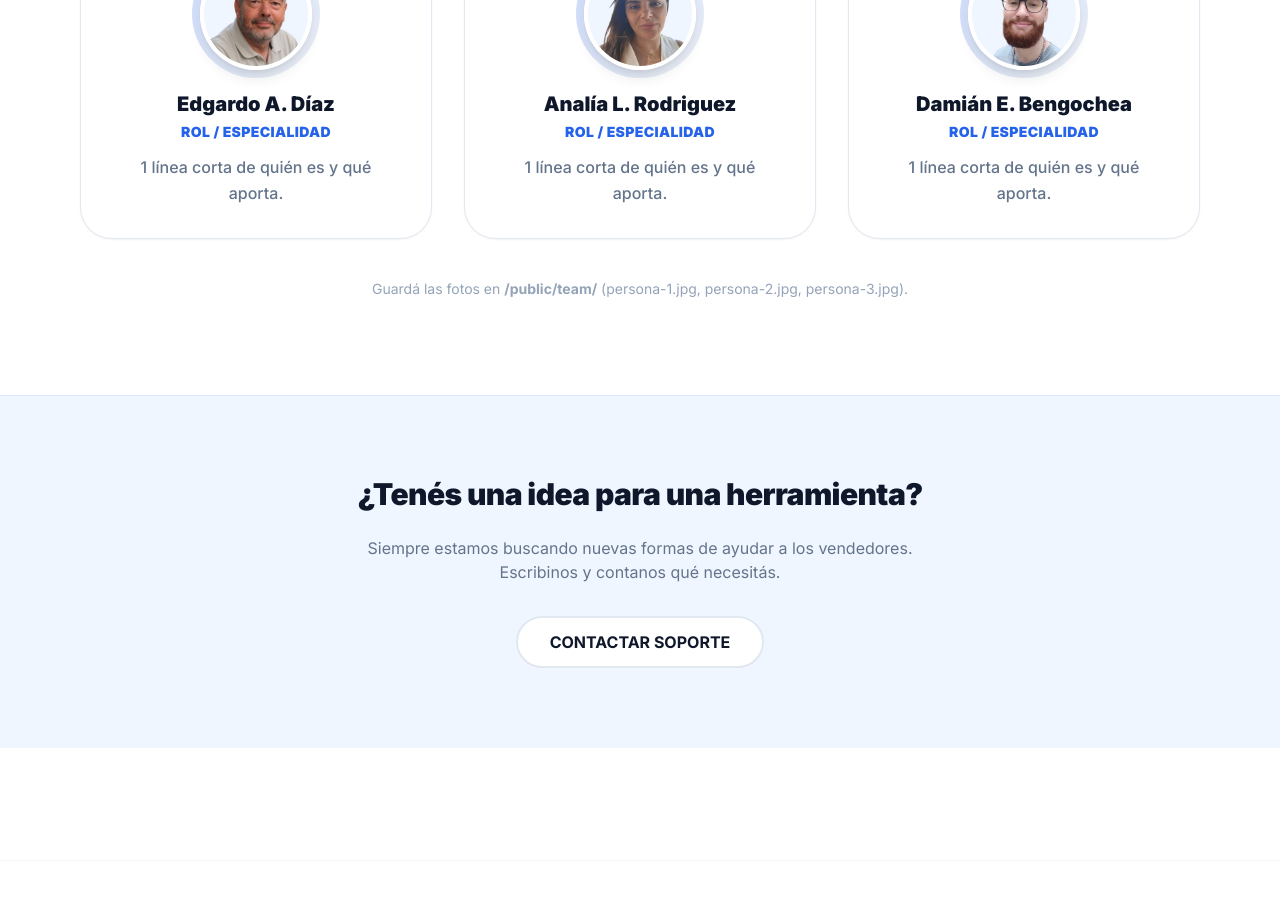
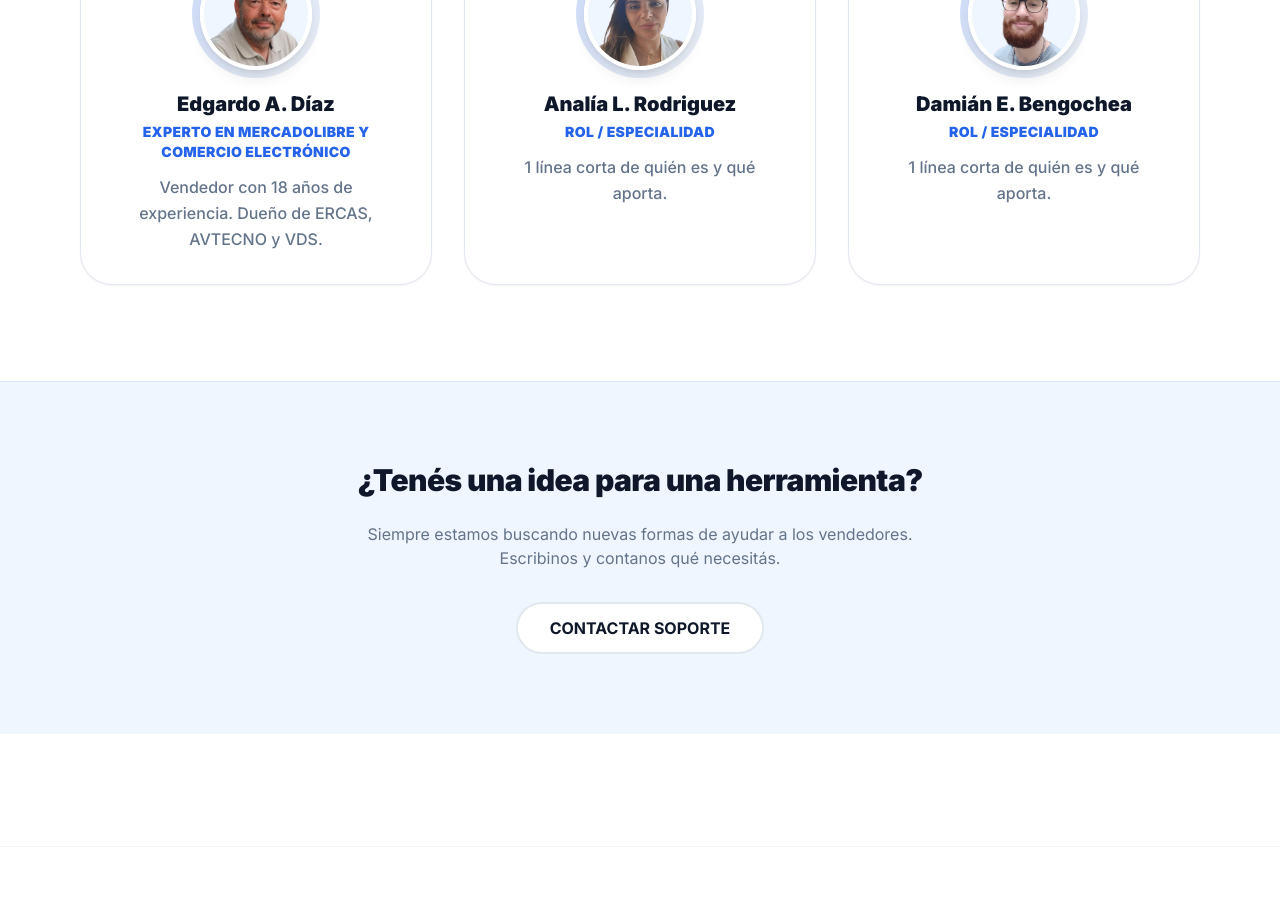
Before and after one commit to BengoDamian/oriavision-hub, a Next.js app: page / in a window 1280 px wide. Shown: the part 3960-4857 px from the top of the page. Built offline with nearby package versions, Linux system fonts and the light colour scheme.

Commit message:
Update page.tsx

```diff
--- a/src/app/page.tsx
+++ b/src/app/page.tsx
@@ -16,8 +16,8 @@ import { prompts } from "@/lib/prompts";
 const TEAM = [
   {
     name: "Edgardo A. Díaz",
-    role: "Rol / Especialidad",
-    bio: "1 línea corta de quién es y qué aporta.",
+    role: "Experto en MercadoLibre y Comercio Electrónico",
+    bio: "Vendedor con 18 años de experiencia. Dueño de ERCAS, AVTECNO y VDS.",
     img: "/team/persona-1.jpg",
   },
   {
@@ -399,10 +399,6 @@ export default function Home() {
                 </div>
               ))}
             </div>
-
-            <div className="mt-10 text-center text-sm text-slate-400">
-              Guardá las fotos en <span className="font-semibold">/public/team/</span> (persona-1.jpg, persona-2.jpg, persona-3.jpg).
-            </div>
           </div>
         </div>
       </section>
```
